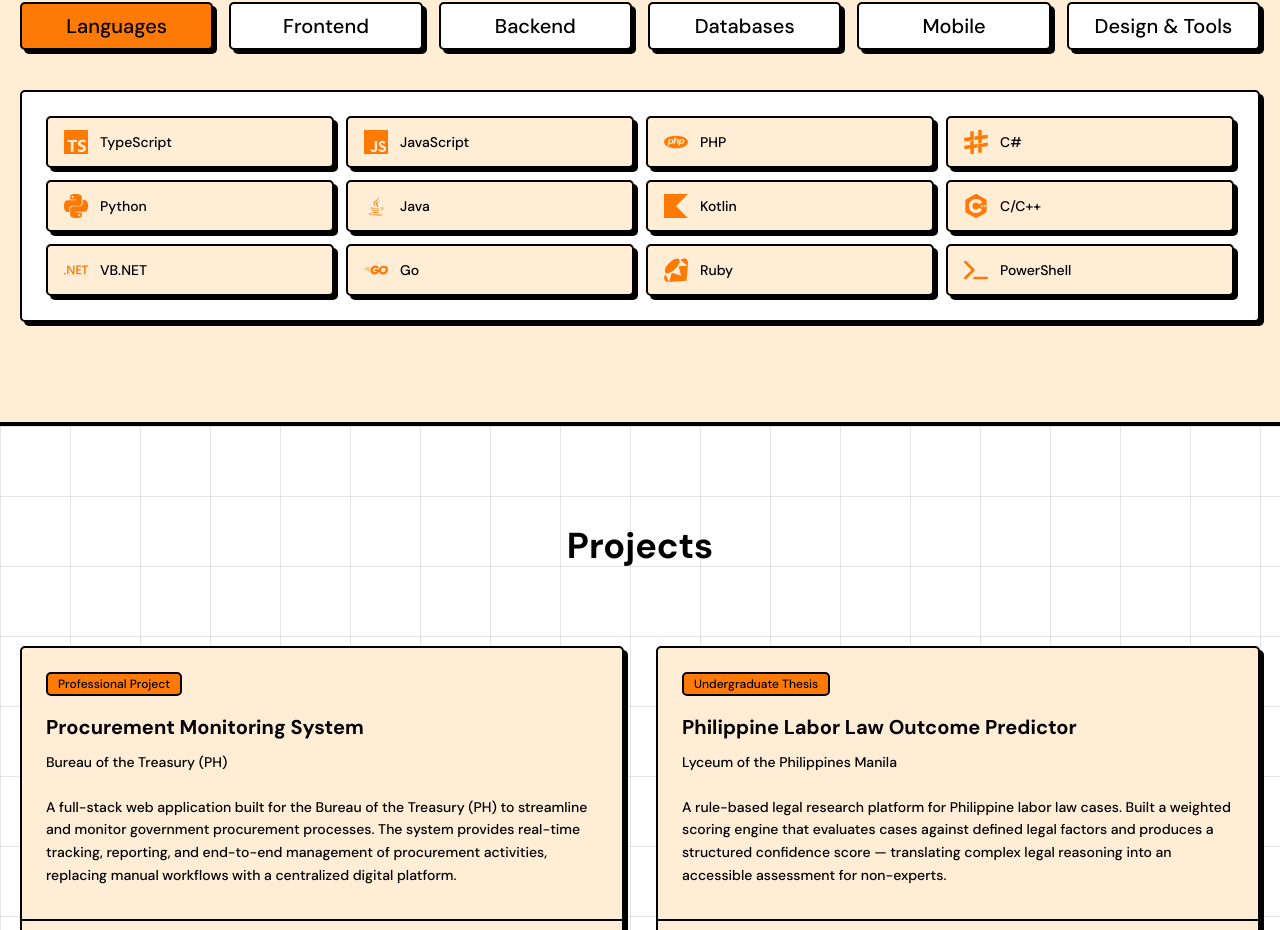
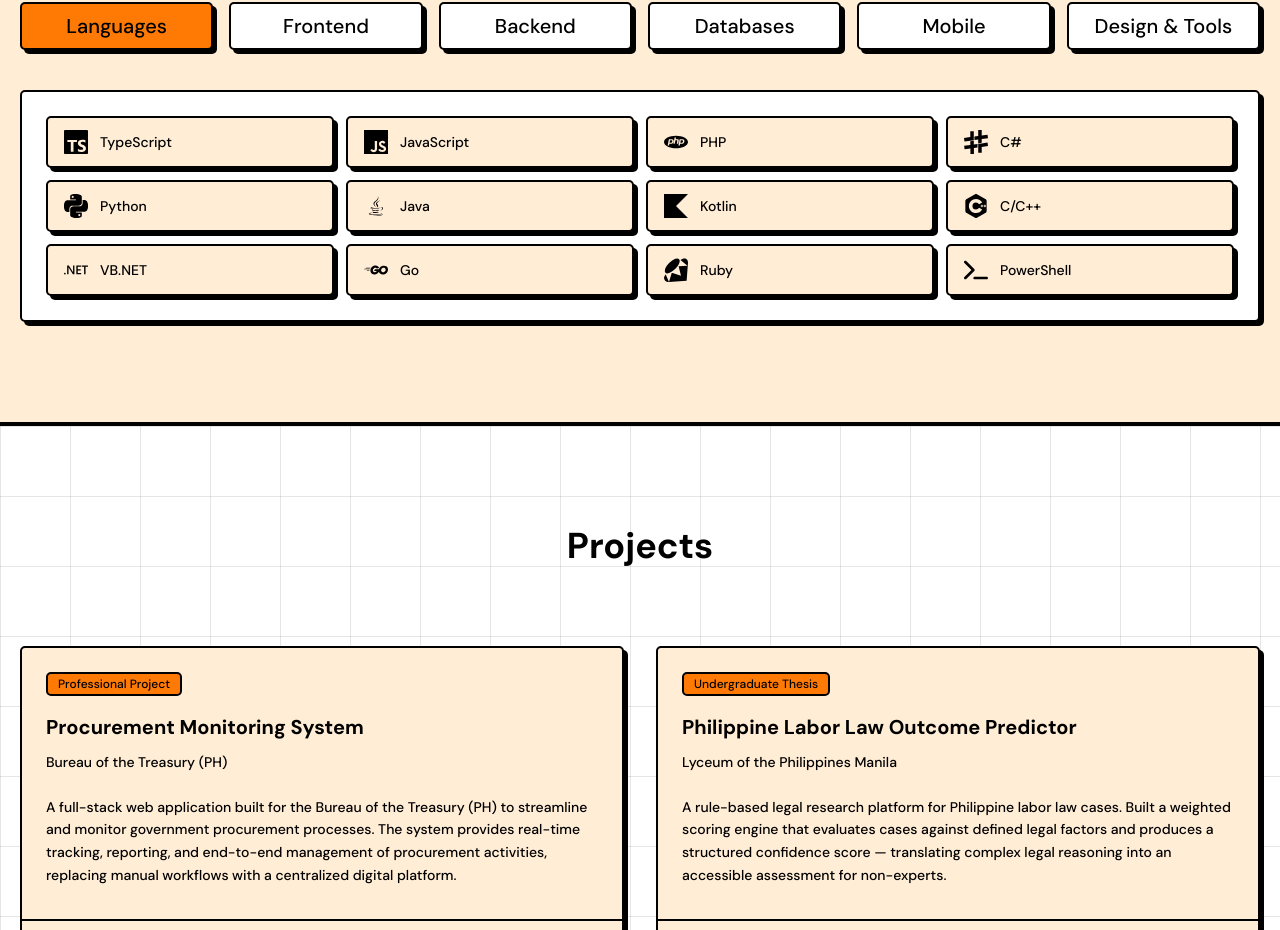
Before and after one commit to jshmnl/personal-portfolio, a Next.js app: page / in a window 1280 px wide. Shown: the part 3130-4060 px from the top of the page. Built offline with nearby package versions, Linux system fonts and the light colour scheme.

Commit message:
Revert skill icons back to monochrome (foreground color)
Co-Authored-By: Claude Sonnet 4.6 <noreply@anthropic.com>

```diff
--- a/src/components/portfolio/skills-section.tsx
+++ b/src/components/portfolio/skills-section.tsx
@@ -190,7 +190,7 @@ export default function SkillsSection() {
                 key={label}
                 className="flex items-center gap-3 rounded-base border-2 border-border bg-background px-4 py-3 shadow-shadow"
               >
-                <Icon className="shrink-0 text-2xl text-main" />
+                <Icon className="shrink-0 text-2xl" />
                 <span className="font-base text-sm font-medium">{label}</span>
               </div>
             ))}
```
